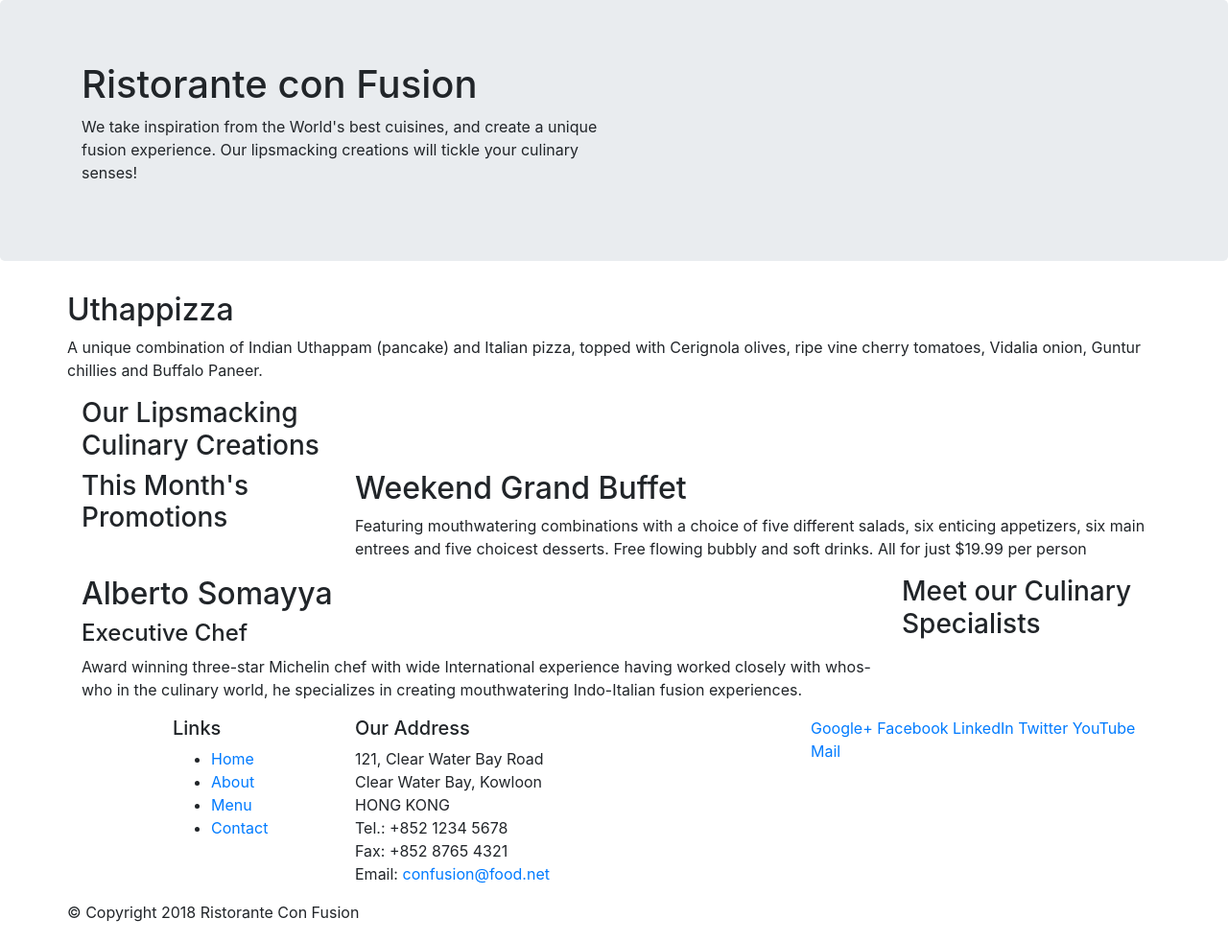
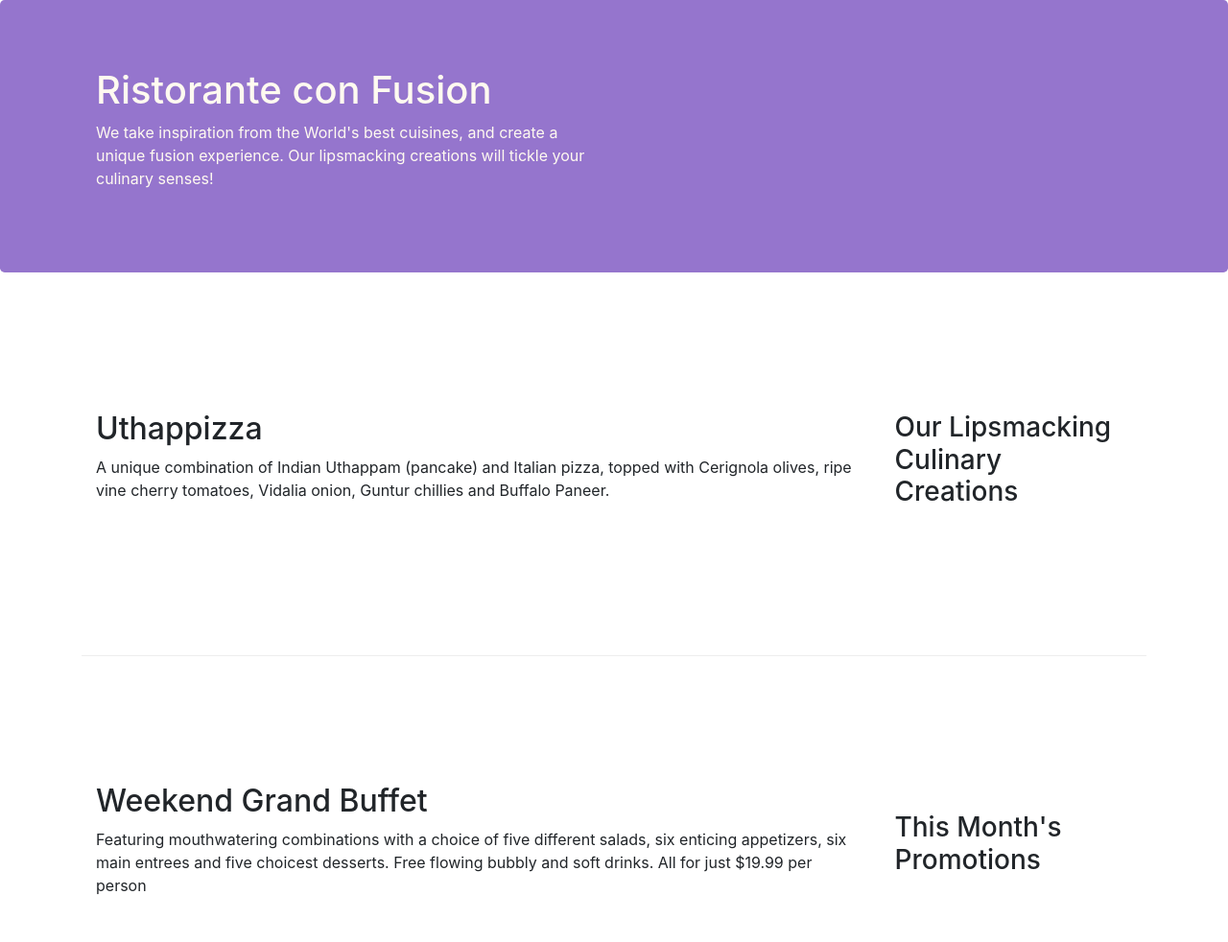
Before and after one commit to stefanodipierro/Front-End-Web-UI-Frameworks-and-Tools-Bootstrap-4-, a website: page index.html in a window 1280 px wide. Shown: the top 982 px of the page at 96% size. Drawn offline with nearby package versions, Linux system fonts and the light colour scheme.

Commit message:
Third commit

```diff
--- /dev/null
+++ b/CSS/style.css
@@ -0,0 +1,29 @@
+.row-header {
+    margin: 0px auto;
+    padding: 0px auto;
+}
+.row-content {
+    margin: 0px auto;
+    padding: 50px 0px 50px 0px;
+    border-bottom: 1px ridge;
+    min-height: 400px;
+}
+.footer {
+    background-color: blueviolet;
+    margin: 0px auto;
+    padding: 20px 0px 20px 0px
+
+
+}
+
+.jumbotron {
+    padding: 70px 30px 70px 30px;
+    margin: 0px auto;
+    background: #9575CD;
+    color: floralwhite;
+}
+.address {
+    font-size: 80%;
+    margin: 0px;
+    color: #0f0f0f;
+}
--- a/index.html
+++ b/index.html
@@ -9,14 +9,15 @@
 
      <!-- Bootstrap CSS -->
      <link rel="stylesheet" href="node_modules/bootstrap/dist/css/bootstrap.min.css">
-    <title>Ristorante Con Fusion</title>
+     <link rel="stylesheet" href="CSS/style.css">
+     <title>Ristorante Con Fusion</title>
 </head>
 
 <body>
 
     <header class="jumbotron">
         <div class="container">
-            <div class="row">
+            <div class="row row-header">
                 <div class="col-12 col-sm-6">
                     <h1>Ristorante con Fusion</h1>
                     <p>We take inspiration from the World's best cuisines, and create a unique fusion experience. Our lipsmacking creations will tickle your culinary senses!</p>
@@ -28,19 +29,19 @@
     </header>
 
     <div class="container">
-        <div class="row">
-            <div class="col-12 col-sm-6 order-sm-last col-md-3">
+        <div class="row row-content align-items-center">
+            <div class="col-12 col-sm-4 order-sm-last col-md-3">
                 <h3>Our Lipsmacking Culinary Creations</h3>
             </div class="col col-sm order-sm-first col-md">
-            <div>
+            <div class=" col col-sm order-sm-first col-md">
                 <h2>Uthappizza</h2>
                 <p>A unique combination of Indian Uthappam (pancake) and Italian pizza, topped with Cerignola olives, ripe vine cherry tomatoes, Vidalia onion, Guntur chillies and Buffalo Paneer.</p>
             </div>
         </div>
 
 
-        <div class="row">
-            <div class="col-12 col-sm-6 col-md-3">
+        <div class="row row-content align-items-center">
+            <div class="col-12 col-sm-4 order-sm-last col-md-3">
                 <h3>This Month's Promotions</h3>
             </div>
             <div class="col col-sm col-md">
@@ -49,8 +50,8 @@
             </div>
         </div>
 
-        <div class="row">
-            <div class="col-12 col-sm-6 order-sm-last col-md-3">
+        <div class="row row-content align-items-center">
+            <div class="col-12 col-sm-4 order-sm-last col-md-3">
                 <h3>Meet our Culinary Specialists</h3>
             </div>
             <div class="col col-sm order-sm-first col-md">
@@ -61,12 +62,12 @@
         </div>
     </div>
 
-    <footer>
+    <footer class="footer">
         <div class="container">
             <div class="row">
                 <div class="col-4 offset-1 col-sm-2">
                     <h5>Links</h5>
-                    <ul>
+                    <ul class="list-unstyled">
                         <li><a href="#">Home</a></li>
                         <li><a href="#">About</a></li>
                         <li><a href="#">Menu</a></li>
@@ -84,8 +85,8 @@
 		              Email: <a href="mailto:confusion@food.net">confusion@food.net</a>
 		           </address>
                 </div>
-                <div class="col-12 col-sm-4">
-                    <div>
+                <div class="col-12 col-sm-4 align-self-center">
+                    <div class="text-center">
                         <a href="http://google.com/+">Google+</a>
                         <a href="http://www.facebook.com/profile.php?id=">Facebook</a>
                         <a href="http://www.linkedin.com/in/">LinkedIn</a>
@@ -95,7 +96,7 @@
                     </div>
                 </div>
            </div>
-           <div class="row">
+           <div class="row justify-content-center">
                 <div class="auto">
                     <p>© Copyright 2018 Ristorante Con Fusion</p>
                 </div>
```
